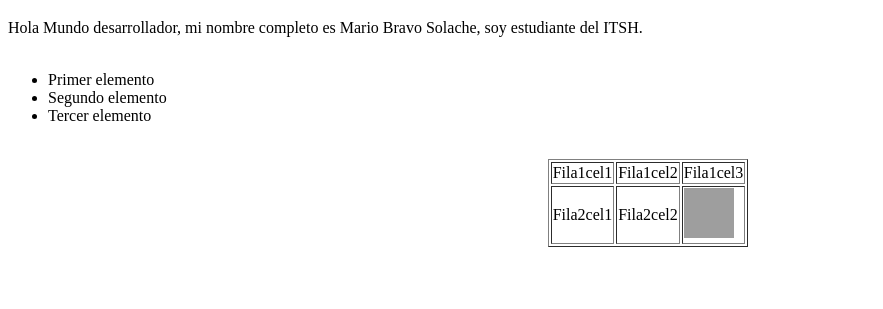
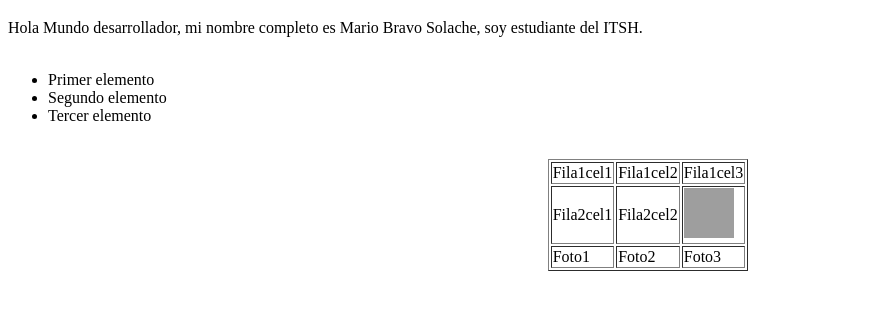
Before and after one commit to MarioBSII/PortafolioReplit, a plain HTML site: page index.html in a window 1280 px wide. Shown: the part 133-442 px from the top of the page, without its empty margins (0-883 px from the left). Drawn offline with Linux system fonts and the light colour scheme; grey boxes are pictures that could not be loaded.

Commit message:
Agregar una fila con 3 celdas: index.html

```diff
--- a/index.html
+++ b/index.html
@@ -38,6 +38,11 @@
     <td>Fila2cel2</td>
     <td><img src="http://assets.stickpng.com/images/5a951939c4ffc33e8c148af2.png" width=50px height=50px</td>
       </tr>
+    <tr>
+      <td>Foto1</td>
+      <td>Foto2</td>
+      <td>Foto3</td>
+    </tr>
 
   </table>
 </center>
```
